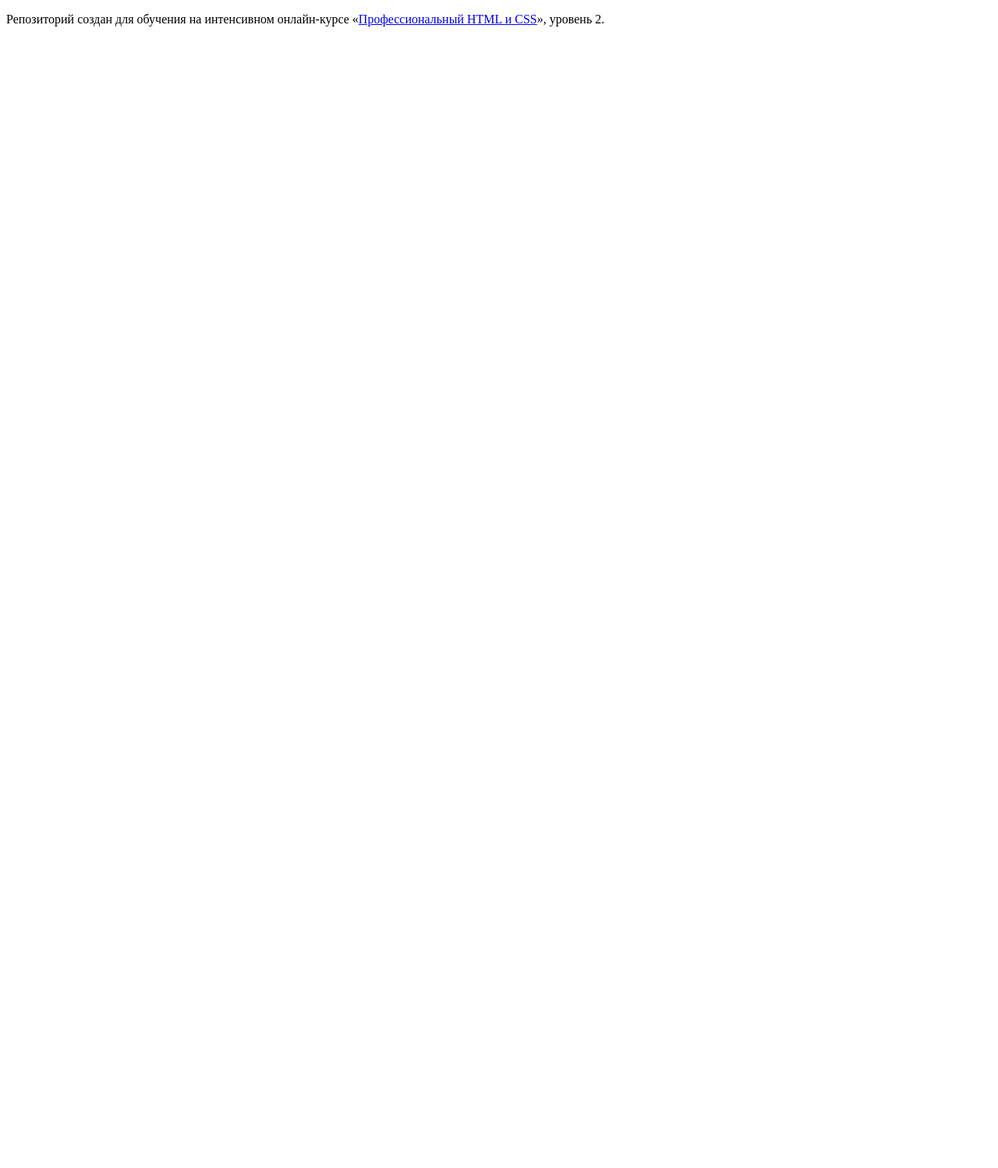
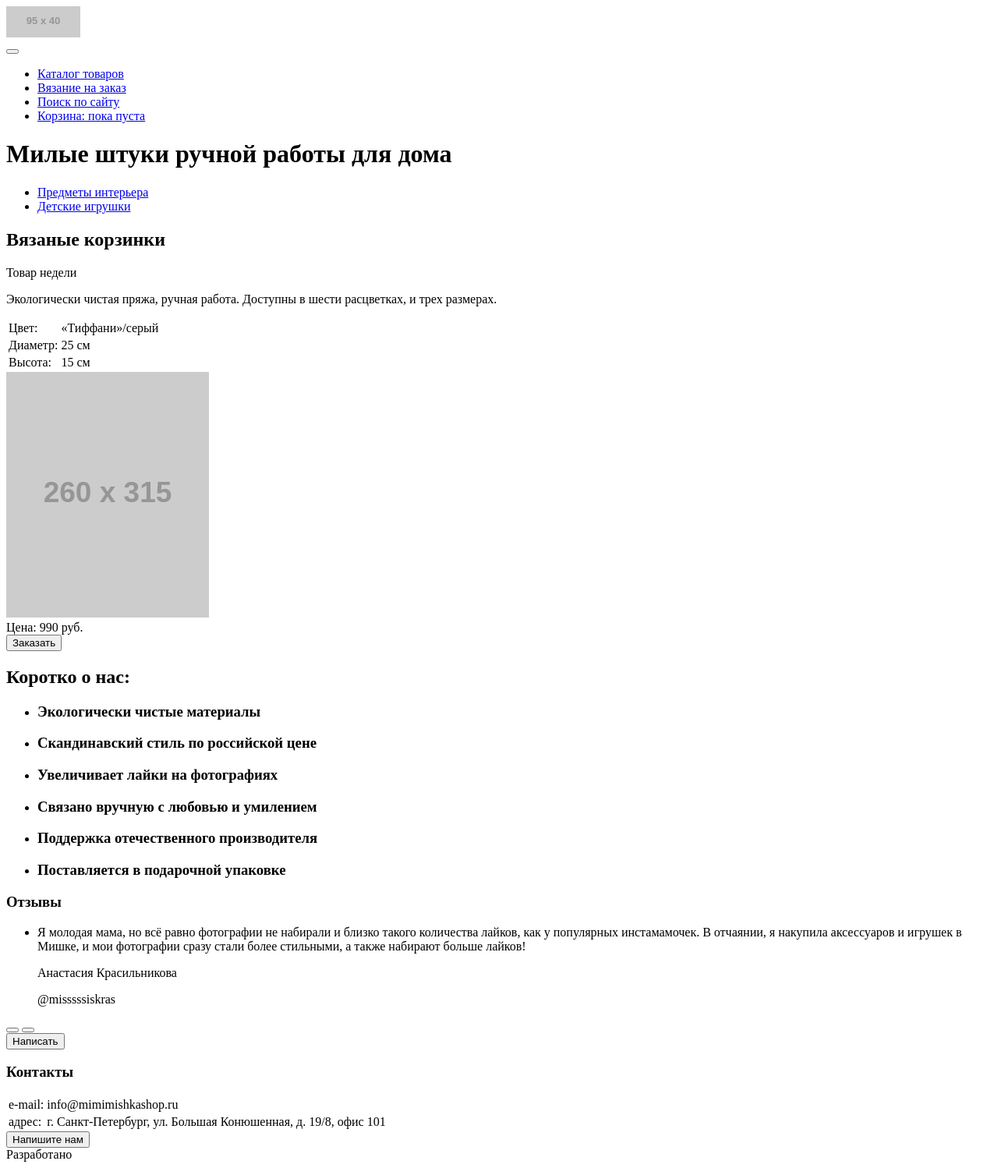
Before and after one commit to peacefullbob/68426-mishka, a website: page source/index.html in a window 1280 px wide. Shown: the whole page at 78% size. Before the commit the page ends 800 px from the top, so only its background shows below. Drawn offline with Linux system fonts and the light colour scheme; placeholder pictures from the web are drawn by us.

Commit message:
Методичная разметка

```diff
--- a/source/index.html
+++ b/source/index.html
@@ -2,11 +2,121 @@
 <html lang="ru">
   <head>
     <meta charset="utf-8">
-    <title>HTML Academy: Мишка</title>
+    <title>Главная</title>
   </head>
   <body>
 
-    <p>Репозиторий создан для обучения на интенсивном онлайн‑курсе «<a href="https://htmlacademy.ru/intensive/adaptive">Профессиональный HTML и CSS</a>», уровень 2.</p>
-
+   <header class="header">
+     <a href="/" class="header__logo">
+       <img src="http://placehold.it/95x40" alt="Магазин «Мишка»" width="95" height="40" class="header__logo-image">
+     </a>
+     <nav class="main-nav">
+       <button class="main-nav__nav-toggle"></button>
+       <div class="main-nav__wrapper">
+         <ul class="main-nav__list site-list">
+           <li class="site-list__item"><a class="site-list__link" href="/catalog.html">Каталог товаров</a></li>
+           <li class="site-list__item"><a class="site-list__link" href="/form.html">Вязание на заказ</a></li>
+           <li class="site-list__item"><a class="site-list__link site-list__link--logo-search" href="#">Поиск по сайту</a></li>
+           <li class="site-list__item"><a class="site-list__link site-list__link--logo-basket" href="#">Корзина: пока пуста</a></li>
+         </ul>
+       </div>
+     </nav>
+   </header>
+   <main class="main">
+   <h1 class="page-title">Милые штуки ручной работы для дома</h1>
+   <div class="catalog-main">
+     <ul class="catalog-main__list">
+       <li class="catalog-main__item"><a href="#" class="catalog-main__link catalog-main__link--icon-bra">Предметы  интерьера</a></li>
+       <li class="catalog-main__item"><a href="#" class="catalog-main__link catalog-main__link--icon-lego">Детские  игрушки</a></li>
+     </ul>
+   </div>
+   <section class="week-offer">
+       <h2 class="week-offer__title">Вязаные корзинки</h2>
+       <span class="week-offer__subtitle">Товар недели</span>
+       <p class="week-offer__description">Экологически чистая пряжа, ручная работа. Доступны в шести расцветках, и трех размерах.</p>
+        <table class="characteristic">
+          <tr class="characteristic">
+            <td>Цвет:</td>
+            <td>«Тиффани»/серый</td>
+          </tr>
+          <tr>
+            <td>Диаметр:</td>
+            <td>25 см</td>
+          </tr>
+          <tr>
+            <td>Высота:</td>
+            <td>15 см</td>
+          </tr>
+        </table>
+        <img src="http://placehold.it/260x315" alt="Вязаные корзинки" width="260" height="315" class="week-offer__image">
+        <div class="week-offer__price">Цена: 990 руб.</div>
+        <button class="button week-offer__button">Заказать</button>
+   </section>
+   <section class="features">
+     <h2 class="features__title">Коротко о нас:</h2>
+     <ul class="features__list features-list">
+       <li class="features-list__item features-list__item--ecological">
+         <h3 class="features-list__title">Экологически чистые материалы</h3>
+       </li>
+       <li class="features-list__item features-list__item--eco">
+         <h3 class="features-list__title">Скандинавский стиль по российской цене</h3>
+       </li>
+       <li class="features-list__item features-list__item--likes">
+         <h3 class="features-list__title">Увеличивает лайки на фотографиях</h3>
+       </li>
+       <li class="features-list__item features-list__item--love">
+         <h3 class="features-list__title">Связано вручную с любовью и умилением</h3>
+       </li>
+       <li class="features-list__item features-list__item--russia">
+         <h3 class="features-list__title">Поддержка отечественного производителя</h3>
+       </li>
+       <li class="features-list__item features-list__item--gift">
+         <h3 class="features-list__title">Поставляется в  подарочной упаковке</h3>
+       </li>
+     </ul>
+   </section>
+    <section class="feedback">
+      <h3 class="feedback__title">Отзывы</h3>
+      <div class="slider">
+        <ul class="feedback__list slider__list">
+          <li class="feedback__item slider__item">
+            <p class="feedback__main">Я молодая мама, но всё равно фотографии не набирали и близко такого количества лайков, как у популярных инстамамочек. В отчаянии, я накупила аксессуаров и игрушек в Мишке, и мои фотографии сразу стали более стильными, а также набирают больше лайков!</p>
+            <p class="feedback__author">Анастасия Красильникова</p>
+            <p class="feedback__author-link">@misssssiskras</p>
+          </li>
+        </ul>
+        <div class="feedback__toggles slider__toggles">
+          <button class="feedback__prev slider__prev"></button>
+          <button class="feedback__next slider__next"></button>
+        </div>
+      </div>
+      <button class="button feedback__take">Написать</button>
+    </section>
+   </main>
+   <section class="contact">
+     <h3 class="contact__title">Контакты</h3>
+     <table>
+       <tr>
+         <td>e-mail:</td>
+         <td>info@mimimishkashop.ru</td>
+       </tr>
+       <tr>
+         <td>адрес:</td>
+         <td>г. Санкт-Петербург,
+           ул. Большая Конюшенная,
+           д. 19/8, офис 101</td>
+       </tr>
+     </table>
+     <div class="contact__map"></div>
+     <button class="button contact__button">Напишите нам</button>
+   </section>
+   <footer class="footer">
+     <div class="footer__social social">
+       <div class="social__item social__item--insta"></div>
+       <div class="social__item social__item--fb"></div>
+       <div class="social__item social__item--tw"></div>
+     </div>
+     <div class="footer__developers developers">Разработано <a class="developers__logo" href="https://htmlacademy.ru/"></a></div>
+   </footer>
   </body>
 </html>
```
Also changed, not shown: source/catalog.html (added, +71 -0 lines), source/form.html (added, +77 -0 lines).
